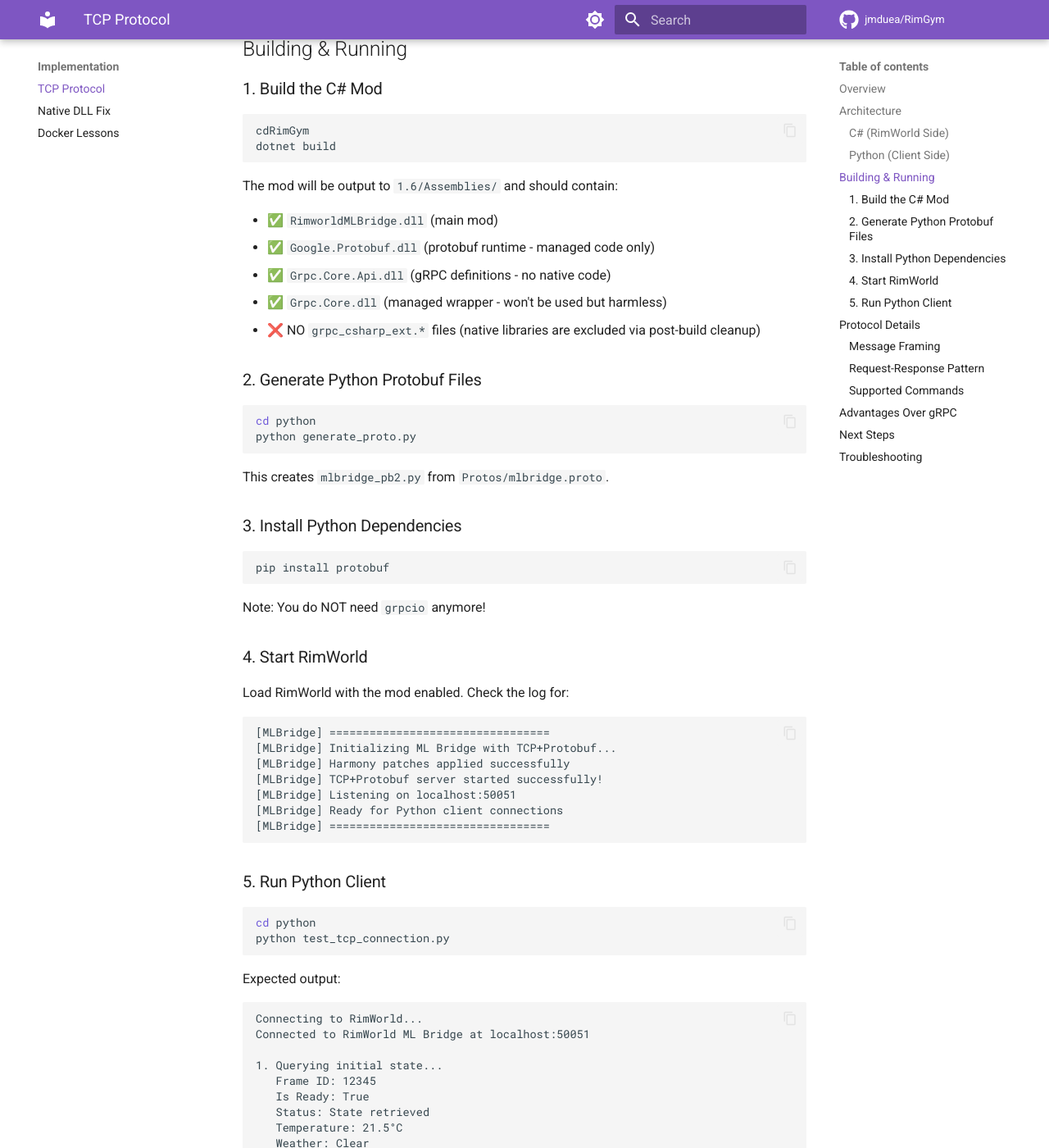
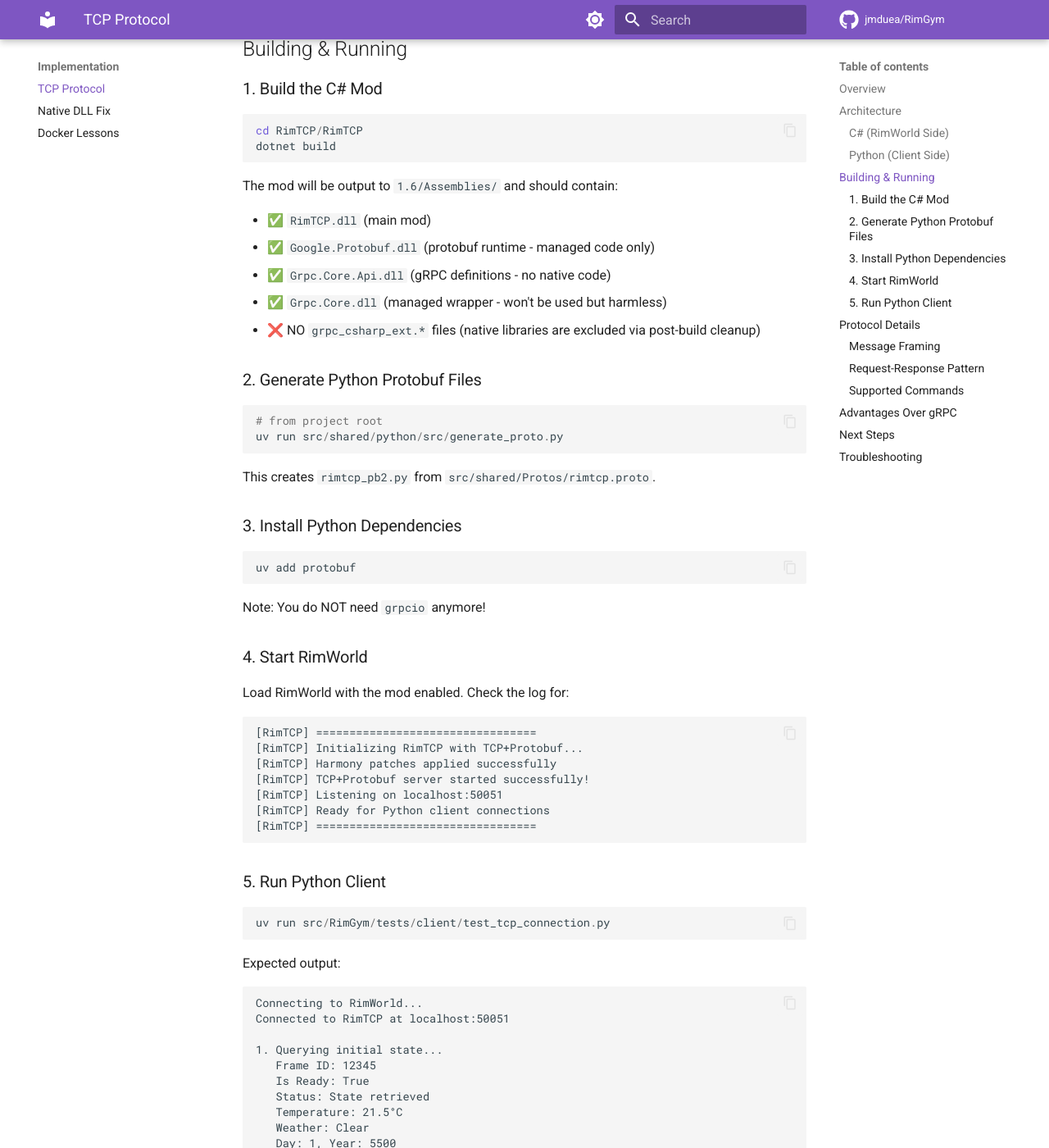
Before and after one commit to jdueadev/RimGym, an MkDocs documentation site: the page built from docs/implementation/TCP_PROTOBUF_IMPLEMENTATION.md, in a window 1280 px wide and 1400 px high, scrolled down 1341 px. Shown: the whole window at 82% size. Built offline with MkDocs 1.6.1 and Material for MkDocs 9.7.7, drawn with Linux system fonts in a browser that asks for light colours; comment, search, counter and statistics services are not loaded; the version menu is left out; some of the changed text lies outside the part shown.

Commit message:
Revise TCP + Protobuf implementation documentation
Updated documentation to reflect the change from gRPC to TCP with Protocol Buffers, including file names and commands.

````diff
--- a/docs/implementation/TCP_PROTOBUF_IMPLEMENTATION.md
+++ b/docs/implementation/TCP_PROTOBUF_IMPLEMENTATION.md
@@ -2,7 +2,7 @@
 
 ## Overview
 
-RimWorld ML Bridge now uses **TCP sockets with Protocol Buffers** for communication instead of gRPC. This change was necessary because:
+RimTPC now uses **TCP sockets with Protocol Buffers** for communication instead of gRPC. This change was necessary because:
 
 1. **gRPC requires native C++ libraries** (`grpc_csharp_ext.dll`) that cannot be loaded by RimWorld's Mono runtime
 2. RimWorld's mod loader attempts to load ALL `.dll` files as managed assemblies, causing crashes with native libraries
@@ -27,7 +27,7 @@ RimWorld ML Bridge now uses **TCP sockets with Protocol Buffers** for communicat
 - No native library dependencies
 - Thread-safe command queue using `ConcurrentQueue<T>`
 - Proper main-thread execution for all Unity/RimWorld API calls
-- Supports all protobuf message types defined in `mlbridge.proto`
+- Supports all protobuf message types defined in `rimtcp.proto`
 
 ### Python (Client Side)
 
@@ -42,13 +42,13 @@ RimWorld ML Bridge now uses **TCP sockets with Protocol Buffers** for communicat
 ### 1. Build the C# Mod
 
 ```powershell
-cdRimGym
+cd RimTCP/RimTCP
 dotnet build
 ```
 
 The mod will be output to `1.6/Assemblies/` and should contain:
 
-- ✅ `RimworldMLBridge.dll` (main mod)
+- ✅ `RimTCP.dll` (main mod)
 - ✅ `Google.Protobuf.dll` (protobuf runtime - managed code only)
 - ✅ `Grpc.Core.Api.dll` (gRPC definitions - no native code)
 - ✅ `Grpc.Core.dll` (managed wrapper - won't be used but harmless)
@@ -56,17 +56,17 @@ The mod will be output to `1.6/Assemblies/` and should contain:
 
 ### 2. Generate Python Protobuf Files
 
-```bash
-cd python
-python generate_proto.py
+```powershell
+# from project root
+uv run src/shared/python/src/generate_proto.py
 ```
 
-This creates `mlbridge_pb2.py` from `Protos/mlbridge.proto`.
+This creates `rimtcp_pb2.py` from `src/shared/Protos/rimtcp.proto`.
 
 ### 3. Install Python Dependencies
 
-```bash
-pip install protobuf
+```powershell
+uv add protobuf
 ```
 
 Note: You do NOT need `grpcio` anymore!
@@ -76,27 +76,26 @@ Note: You do NOT need `grpcio` anymore!
 Load RimWorld with the mod enabled. Check the log for:
 
 ```
-[MLBridge] =================================
-[MLBridge] Initializing ML Bridge with TCP+Protobuf...
-[MLBridge] Harmony patches applied successfully
-[MLBridge] TCP+Protobuf server started successfully!
-[MLBridge] Listening on localhost:50051
-[MLBridge] Ready for Python client connections
-[MLBridge] =================================
+[RimTCP] =================================
+[RimTCP] Initializing RimTCP with TCP+Protobuf...
+[RimTCP] Harmony patches applied successfully
+[RimTCP] TCP+Protobuf server started successfully!
+[RimTCP] Listening on localhost:50051
+[RimTCP] Ready for Python client connections
+[RimTCP] =================================
 ```
 
 ### 5. Run Python Client
 
-```bash
-cd python
-python test_tcp_connection.py
+```powershell
+uv run src/RimGym/tests/client/test_tcp_connection.py
 ```
 
 Expected output:
 
 ```
 Connecting to RimWorld...
-Connected to RimWorld ML Bridge at localhost:50051
+Connected to RimTCP at localhost:50051
 
 1. Querying initial state...
    Frame ID: 12345
@@ -166,6 +165,6 @@ Each request gets exactly one response.
 
 **"Connection closed while receiving data"**: The game may have crashed or the mod failed to load. Check `Player.log`
 
-**Protobuf errors**: Regenerate Python files with `python generate_proto.py`
+**Protobuf errors**: Regenerate Python files with `generate_proto.py`
 
 **Thread-related crashes**: Commands are automatically queued and executed on the main thread - if you see thread errors, it's a bug in the server code
````
